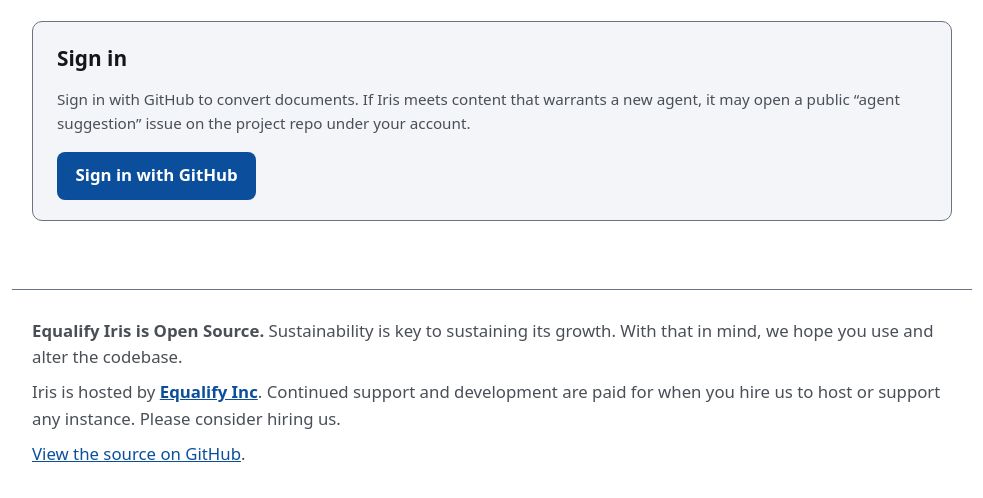
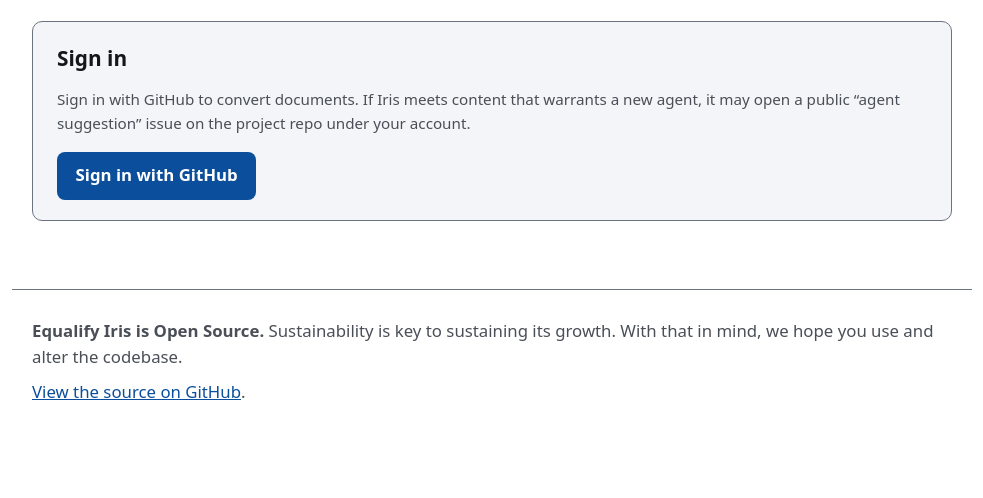
Before and after one commit to EqualifyEverything/equalify-iris, a website: page public/demo.html in a window 1280 px wide. Shown: the part 120-618 px from the top of the page, without its empty margins (148-1131 px from the left). Drawn offline with Linux system fonts and the light colour scheme.

Commit message:
Update footer content in demo.html
Removed hosting and support advertisement from footer.

```diff
--- a/public/demo.html
+++ b/public/demo.html
@@ -177,9 +177,6 @@
     <h2 class="visually-hidden">About</h2>
     <p><strong>Equalify Iris is Open Source.</strong> Sustainability is key to sustaining its growth.
       With that in mind, we hope you use and alter the codebase.</p>
-    <p>Iris is hosted by <a href="https://equalify.app/"><strong>Equalify Inc</strong></a>.
-      Continued support and development are paid for when you hire us to host or support any instance.
-      Please consider hiring us.</p>
     <p><a href="https://github.com/EqualifyEverything/equalify-iris">View the source on GitHub</a>.</p>
   </footer>
 
```
